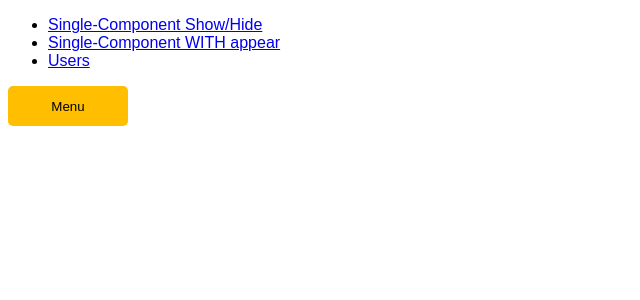
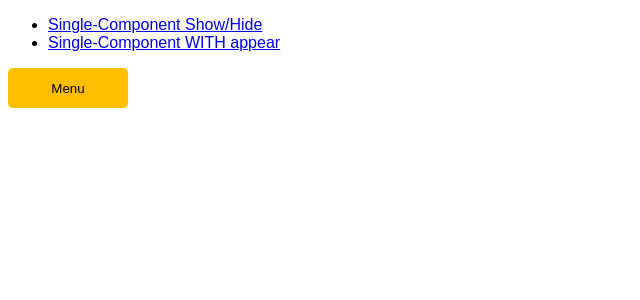
Before and after one commit to imagineLife/rtg, a React app: page /singleComponentShowHide in a window 1280 px wide. Shown: the top 300 px of the page, without its empty margins (0-640 px from the left). Built offline with nearby package versions, Linux system fonts and the light colour scheme.

Commit message:
updates link map & returns

```diff
--- a/src/MPA/MPA.js
+++ b/src/MPA/MPA.js
@@ -23,41 +23,47 @@ function Users() {
 }
 
 const links = [
-  {to: '/singleComponentShowHide', str: 'Single-Component Show/Hide'},
-  {to: '/singleWithAppear', str: 'Single-Component WITH appear'},
-  {to: '/users', str: 'Users'}
+  {
+    to: '/singleComponentShowHide',
+    str: 'Single-Component Show/Hide',
+    comp: SingleComponentShowHide
+  },
+  {
+    to: '/singleWithAppear',
+    str: 'Single-Component WITH appear',
+    comp: SingleWithAppear
+  }
 ]
+
+let theseLinks = [];
+let theseRoutes = [];
+
+links.forEach((l,i) => {
+  theseLinks.push(<li key={`nav-link-${i}`}>
+    <Link to={l.to}>{l.str}</Link>
+  </li>)
+
+  let ThisComp = l.comp
+  theseRoutes.push(<Route
+    key={`nav-route-${i}`}
+    path={l.to}>
+      <ThisComp />
+    </Route>)
+})
 
 const Mpa = () => (
   <Router>
       <div>
         <nav>
           <ul>
-            {links.map((l,i) =>(
-              <li key={`nav-link-${i}`}>
-                <Link to={l.to}>{l.str}</Link>
-              </li>
-              ))}
+            {theseLinks}
           </ul>
         </nav>
 
         {/* A <Switch> looks through its children <Route>s and
             renders the first one that matches the current URL. */}
         <Switch>
-          <Route path="/about">
-            <About />
-          </Route>
-          <Route path="/users">
-            <Users />
-          </Route>
-          <Route path="/singleComponentShowHide">
-            <SingleComponentShowHide />
-          </Route>
-
-          <Route path="/singleWithAppear">
-            <SingleWithAppear />
-          </Route>
-
+          {theseRoutes}
           <Redirect push from='/*' to='/singleComponentShowHide' />
         </Switch>
       </div>
```
